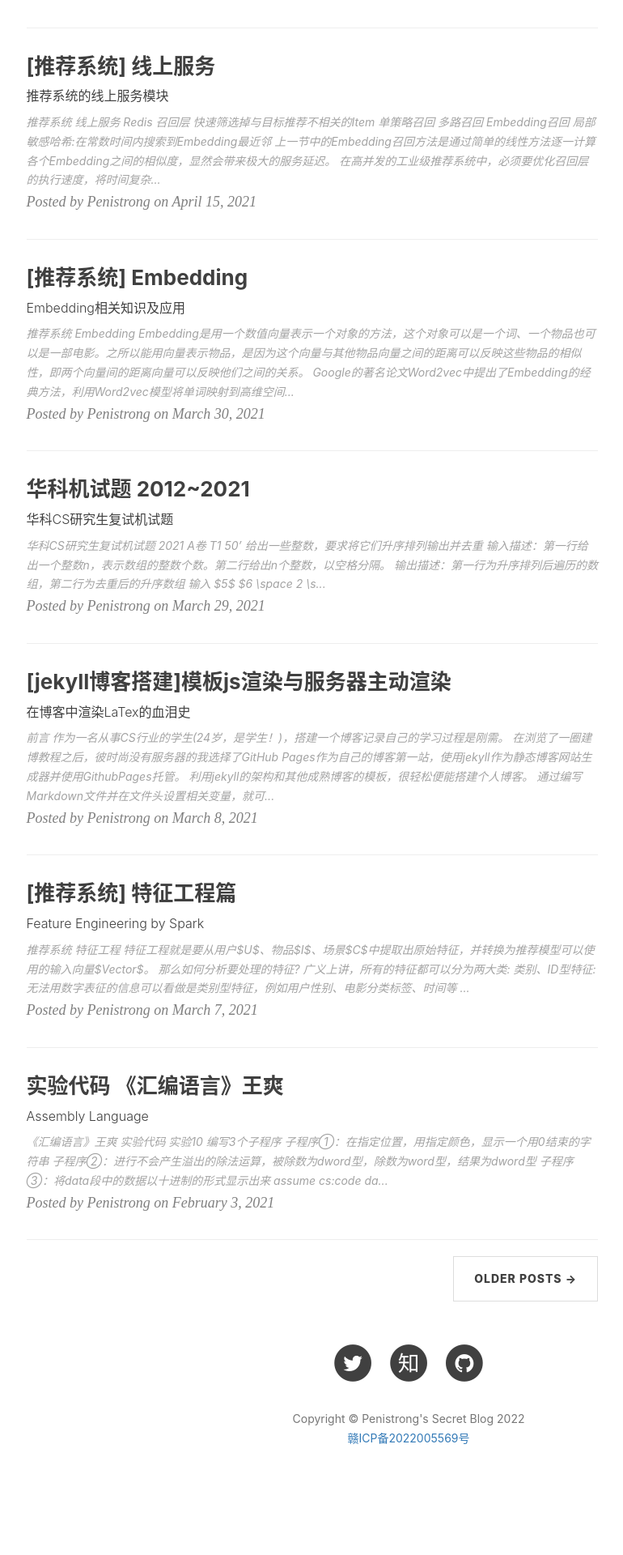
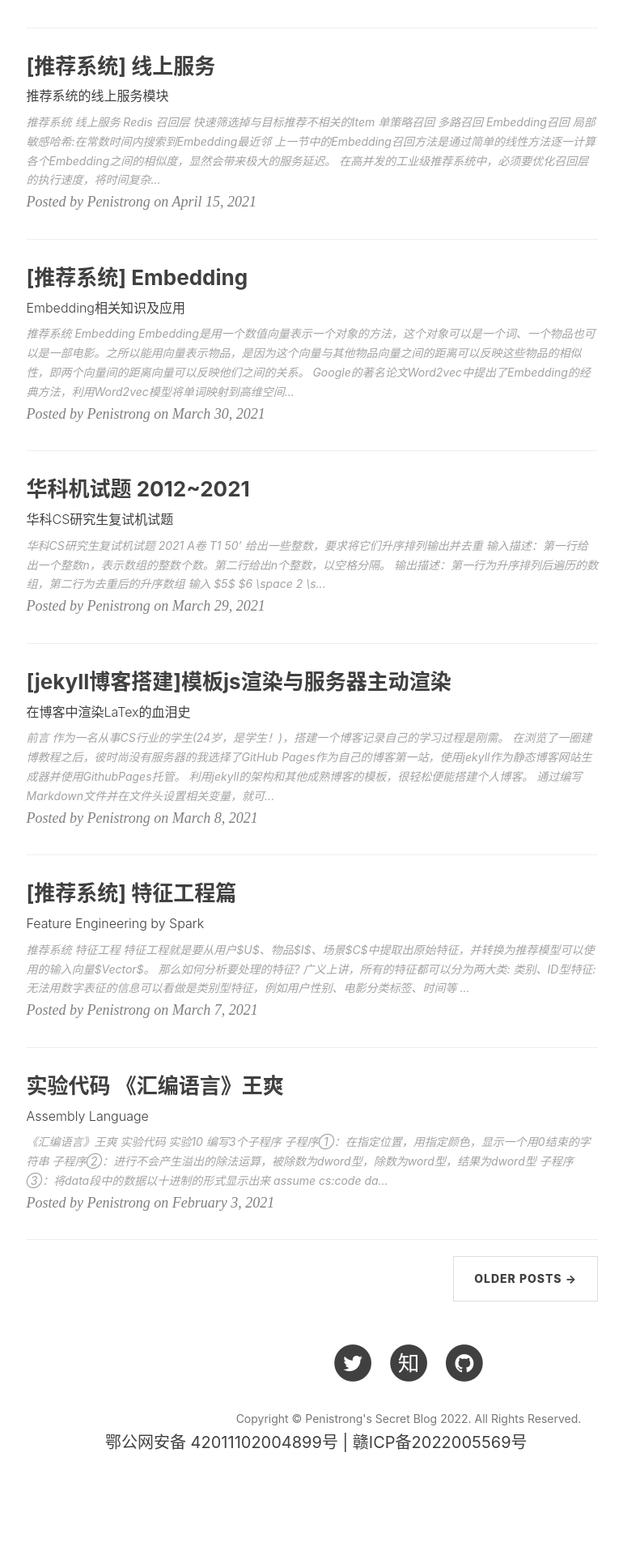
Before and after one commit to Penistrong/penistrong.github.io, a Jekyll site: the page built from index.html, in a window 1280 px wide. Shown: the part 1523-3443 px from the top of the page at 81% size, without its empty margins (135-905 px from the left). Built offline with Jekyll 4.4.1, drawn with Linux system fonts in a browser that asks for light colours; nearby versions of some CDN libraries; the list of posts is cut into pages by our own code; comment, search, counter and statistics services are not loaded; before the commit the page ends 3403 px from its top, so only the background shows below that.

Commit message:
[ADD]公网安备案号

```diff
--- a/_config.yml
+++ b/_config.yml
@@ -28,6 +28,13 @@ keyword: "Penistrong, 陈立伟, blog"
 baseurl: "" # the subpath of your site, e.g. /blog.On VPS there is "/blog" while "" in penistrong.github.io
 url: "penistrong.github.io" # the base hostname & protocol for your site, e.g. http://example.com
 header-img: img/home-bg.jpg
+
+# Filings Settings
+ICP_code: "赣ICP备2022005569号"
+ICP_link: "https://beian.miit.gov.cn/"
+police_filings_code:  "鄂公网安备 42011102004899号"
+police_filings_link:  "http://www.beian.gov.cn/portal/registerSystemInfo?recordcode=42011102004899"
+police_filings_icon:  img/filings_icon.png
 
 # SNS settings
 RSS: false
--- a/_includes/footer.html
+++ b/_includes/footer.html
@@ -6,9 +6,11 @@
                 <!-- SNS Link -->
                 {% include sns-links.html center=true %}
                 <p class="copyright text-muted">
-                    Copyright &copy; {{ site.title }} {{ site.time | date: '%Y' }}
+                    Copyright &copy; {{ site.title }} {{ site.time | date: '%Y' }}. All Rights Reserved.
                     <br>
-                    <a href="https://beian.miit.gov.cn/" target="_blank">赣ICP备2022005569号</a>
+                    <div class="filings" style="background-image: url('{{ site.baseurl }}/{{ site.police_filings_icon }}')"></div>
+                    <a href="{{ site.police_filings_link }}" target="_blank">{{ site.police_filings_code }}</a> |
+                    <a href="{{ site.ICP_link }}" target="_blank">{{ site.ICP_code }}</a>
                 </p>
                 <p class="copyright text-muted" style="display:none">
                     Theme by <a href="http://huangxuan.me">Hux</a> |
```
Also changed, not shown: css/hux-blog.css (+10 -1 lines), css/hux-blog.min.css, img/filings_icon.png (added).
